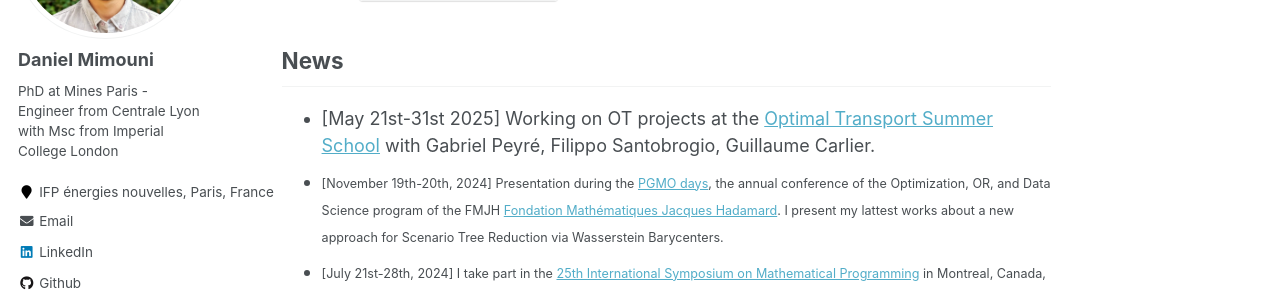
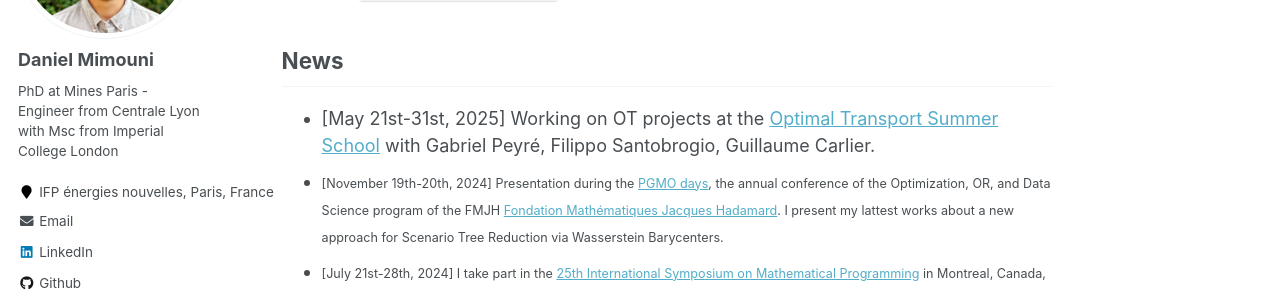
Before and after one commit to dan-mim/dan-mim.github.io, a Jekyll site: the page built from _pages/about.md, in a window 1280 px wide and 900 px high, scrolled down 346 px. Shown: the part 152-445 px from the top of the window. Built offline with Jekyll 4.4.1, drawn with Linux system fonts in a browser that asks for light colours.

```diff
--- a/_pages/about.md
+++ b/_pages/about.md
@@ -20,7 +20,7 @@ I am dedicated to combining theoretical research in optimization with practical
 Contact: `daniel.mimouni@ifpen.fr`
 
 ## News
-- [May 21st-31st 2025] Working on OT projects at the [Optimal Transport Summer School](https://cimpa.este.ovh/) with Gabriel Peyré, Filippo Santobrogio, Guillaume Carlier.
+- [May 21st-31st, 2025] Working on OT projects at the [Optimal Transport Summer School](https://cimpa.este.ovh/) with Gabriel Peyré, Filippo Santobrogio, Guillaume Carlier.
 - <span style="font-size: 70%;">[November 19th-20th, 2024] Presentation during the [PGMO days](https://www.fondation-hadamard.fr/fr/programmes/les-programmes-thematiques/home/pgmo-days/), the annual conference of the Optimization, OR, and Data Science program of the FMJH [Fondation Mathématiques Jacques Hadamard](https://smf.emath.fr/evenements-smf/pgmo-days-2023). I present my lattest works about a new approach for Scenario Tree Reduction via Wasserstein Barycenters.</span><br>
 - <span style="font-size: 70%;">[July 21st-28th, 2024] I take part in the  [25th International Symposium on Mathematical Programming](https://ismp2024.gerad.ca/) in Montreal, Canada, where I present my work on a new approach to efficiently compute the Wasserstein Barycenter for discrete probability measures (balanced and unbalanced and with extending settings). I present in the session [Advances in Variational Analysis and Nonsmooth Optimization](https://ismp2024.gerad.ca/schedule/TA/112).</span><br>
 - <span style="font-size: 70%;">[April, 2024] I visit the Centre of Applied Mathematics in Sophia Antipolis to work closely with [Welington de Oliveira](https://www.oliveira.mat.br/) and Gregorio Martinez about non-convex and non-smooth extensions within the Douglas-Rachford method framework.</span> <br>
```
